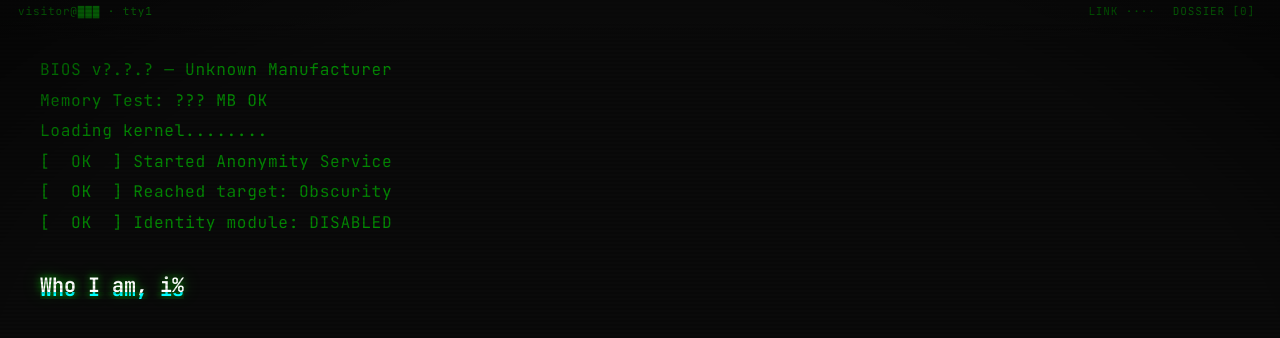
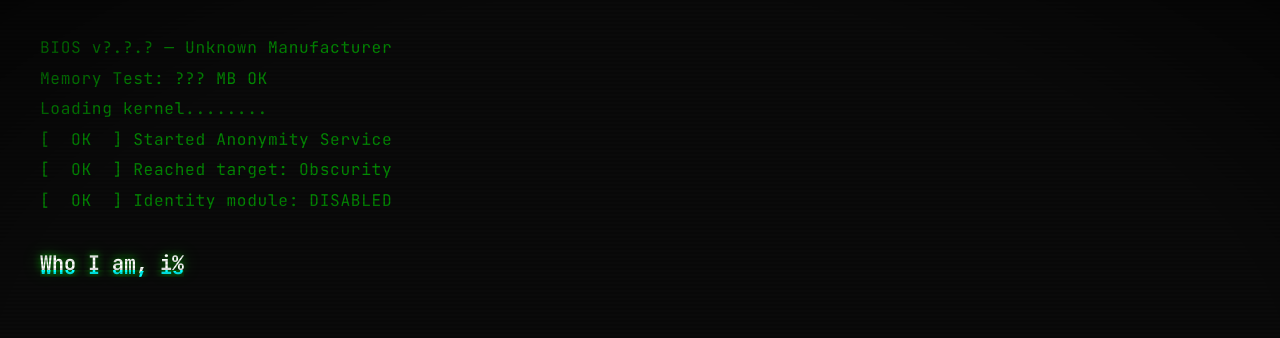
Before and after one commit to kaankoo/ghost-terminal-homepage, a website: page public/index.html in a window 1280 px wide. Drawn offline with Linux system fonts and the light colour scheme.

Commit message:
Update public/index.html to remove statusbar header text and fix initial boot screen scroll shift

```diff
--- a/public/index.html
+++ b/public/index.html
@@ -18,7 +18,7 @@
     --dark-green: #078007;   /* dim, but still readable against #0a0a0a */
     --bg: #0a0a0a;
     --glow: 0 0 8px rgba(0, 255, 0, 0.6);
-    --bar: 22px;
+    --bar: 0px;
   }
 
   html, body {
@@ -64,67 +64,13 @@
 
   /* ── Status line ─────────────────────────────────────────── */
   #statusbar {
-    position: fixed;
-    top: 0; left: 0; right: 0;
-    height: calc(var(--bar) + env(safe-area-inset-top, 0px));
-    padding-top: env(safe-area-inset-top, 0px);
-    display: flex;
-    align-items: center;
-    justify-content: space-between;
-    gap: 12px;
-    padding-left: max(clamp(10px, 3vw, 18px), env(safe-area-inset-left, 0px));
-    padding-right: max(clamp(10px, 3vw, 18px), env(safe-area-inset-right, 0px));
-    font-size: clamp(9px, 1.05vw, 11px);
-    letter-spacing: 0.08em;
-    color: var(--dark-green);
-    z-index: 900;
-    user-select: none;
-    white-space: nowrap;
-    overflow: visible;
-    background: var(--bg);
-    border-bottom: 1px solid rgba(0, 110, 0, 0.35);
-  }
-  /* Short scrim so a line scrolling out of view fades rather than clipping */
-  #statusbar::after {
-    content: '';
-    position: absolute;
-    left: 0; right: 0; top: 100%;
-    height: 18px;
-    background: linear-gradient(to bottom, var(--bg), rgba(10, 10, 10, 0));
-    pointer-events: none;
-  }
-  #statusbar .sb-left  { color: var(--dark-green); }
-  #statusbar .sb-right { display: flex; align-items: center; gap: 10px; }
-
-  #link-state { color: #060; transition: color .4s ease; }
-  #link-state.live  { color: var(--dim-green); text-shadow: 0 0 6px rgba(0,255,0,.4); }
-  #link-state.local { color: #660; }
-  #link-state.busy  { color: #0c0; animation: pulseDim .9s ease-in-out infinite; }
-  @keyframes pulseDim { 0%,100% { opacity: .45; } 50% { opacity: 1; } }
-
-  #dossier-tab {
-    cursor: pointer;
-    color: var(--dark-green);
-    border: 1px solid transparent;
-    padding: 1px 6px;
-    transition: color .2s, border-color .2s;
-  }
-  #dossier-tab:hover, #dossier-tab:focus-visible {
-    color: var(--green);
-    border-color: rgba(0,140,0,.5);
-    outline: none;
-  }
-  #dossier-tab.pulse { animation: tabPulse .7s ease-out 2; }
-  @keyframes tabPulse {
-    0% { color: var(--dark-green); }
-    35% { color: #fff; text-shadow: var(--glow); }
-    100% { color: var(--dim-green); }
+    display: none;
   }
 
   /* ── Terminal ────────────────────────────────────────────── */
   #terminal {
     width: 100%; height: 100%;
-    padding: calc(var(--bar) + env(safe-area-inset-top, 0px) + clamp(14px, 3vw, 32px))
+    padding: calc(clamp(14px, 3vw, 32px) + env(safe-area-inset-top, 0px))
              clamp(16px, 4vw, 40px)
              calc(clamp(24px, 5vh, 48px) + env(safe-area-inset-bottom, 0px));
     display: flex;
@@ -547,7 +493,7 @@ function addFacts(facts) {
 }
 
 function renderDossier(freshCount = 0) {
-  dossierTab.textContent = `DOSSIER [${state.dossier.length}]`;
+  if (dossierTab) dossierTab.textContent = `DOSSIER [${state.dossier.length}]`;
   dossierList.innerHTML = '';
   dossierEmpty.style.display = state.dossier.length ? 'none' : 'block';
   const firstFresh = state.dossier.length - freshCount;
@@ -557,7 +503,7 @@ function renderDossier(freshCount = 0) {
     if (freshCount && i >= firstFresh) li.className = 'fresh';
     dossierList.appendChild(li);
   });
-  if (freshCount) {
+  if (freshCount && dossierTab) {
     dossierTab.classList.remove('pulse');
     void dossierTab.offsetWidth;
     dossierTab.classList.add('pulse');
@@ -578,7 +524,11 @@ function randomGlitchChar() {
   return GLITCH_CHARS[Math.floor(Math.random() * GLITCH_CHARS.length)];
 }
 const sleep = ms => new Promise(r => setTimeout(r, ms));
-function scrollToBottom() { terminal.scrollTop = terminal.scrollHeight; }
+function scrollToBottom() {
+  if (terminal.scrollHeight > terminal.clientHeight) {
+    terminal.scrollTop = terminal.scrollHeight;
+  }
+}
 
 async function typeLineGlitch(text, style, isMain = false) {
   const line = document.createElement('div');
@@ -665,8 +615,10 @@ let thinkTimer = null;
 function startThinking() {
   inputLine.style.visibility = 'hidden';
   thinkingEl.classList.add('on');
+  if (linkState) {
     linkState.className = 'busy';
     linkState.textContent = 'LINK ●●●●';
+  }
   thinkLabel.textContent = THINK_LABELS[Math.floor(Math.random() * THINK_LABELS.length)];
   if (!reduceMotion) {
     thinkTimer = setInterval(() => {
@@ -685,6 +637,7 @@ function stopThinking() {
 }
 
 function setLinkState(alive) {
+  if (!linkState) return;
   if (alive === true)      { linkState.className = 'live';  linkState.textContent = 'LINK ●●●●'; }
   else if (alive === false){ linkState.className = 'local'; linkState.textContent = 'LINK ○○○○ local'; }
   else                     { linkState.className = '';      linkState.textContent = 'LINK ····'; }
@@ -1114,10 +1067,12 @@ document.addEventListener('keydown', e => {
   if (e.key === 'Escape') toggleDossier(false);
 });
 
+if (dossierTab) {
   dossierTab.addEventListener('click', () => toggleDossier());
   dossierTab.addEventListener('keydown', e => {
     if (e.key === 'Enter' || e.key === ' ') { e.preventDefault(); toggleDossier(); }
   });
+}
 document.getElementById('dossier-close').addEventListener('click', () => toggleDossier(false));
 
 document.addEventListener('click', e => {
@@ -1150,7 +1105,7 @@ async function boot() {
   inputLine.style.display = 'flex';
   setLinkState(null);
   input.focus();
-  scrollToBottom();
+  terminal.scrollTop = 0;
 }
 
 boot();
```
Lines whose indentation alone changed are shown as unchanged.
